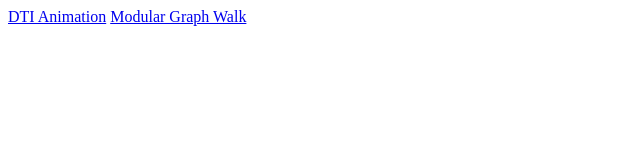
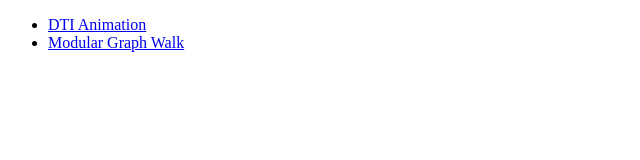
Before and after one commit to ariekahn/d3-animations, a website: page animations/index.html in a window 1280 px wide. Shown: the whole page, without its empty margins (0-640 px from the left). Drawn offline with Linux system fonts and the light colour scheme.

Commit message:
update index to list

```diff
--- a/animations/index.html
+++ b/animations/index.html
@@ -1,7 +1,9 @@
 <!DOCTYPE html>
 <html>
 <head>
-    <a href="/animations/brain_diffusion/">DTI Animation</a>
-    <a href="/animations/graph_animations/">Modular Graph Walk</a>
+    <ul>
+        <li><a href="/animations/brain_diffusion/">DTI Animation</a></li>
+        <li><a href="/animations/graph_animations/">Modular Graph Walk</a></li>
+    </ul>
 </head>
 </html>
```
